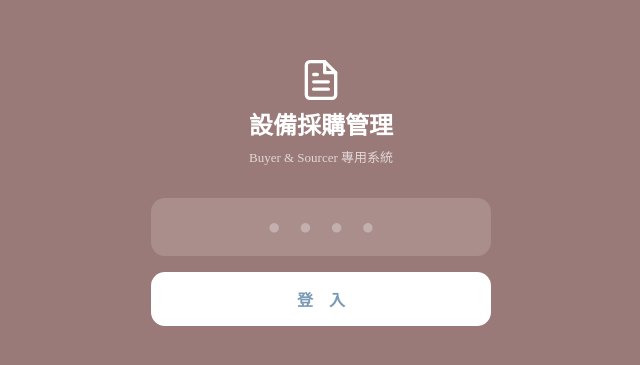
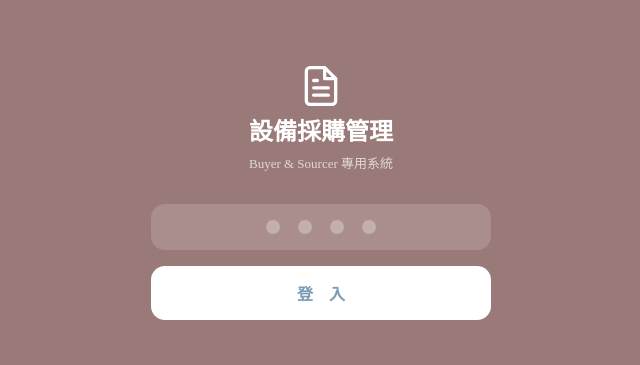
Before and after one commit to yukiishan/procurement, a plain HTML site: page mobile.html in a window 1280 px wide. Shown: the part 195-560 px from the top of the page, without its empty margins (319-959 px from the left). Drawn offline with Linux system fonts and the light colour scheme.

Commit message:
Add files via upload

```diff
--- a/mobile.html
+++ b/mobile.html
@@ -143,8 +143,8 @@ body{margin:0;padding:0;background:#9A7A78;overflow:hidden}
   cursor:text;margin-bottom:16px;
   box-sizing:border-box
 }
-.pw-dot{font-size:22px;color:rgba(255,255,255,.3);transition:color .15s}
-.pw-dot.filled{color:#fff}
+.pw-dot{display:inline-block;width:14px;height:14px;border-radius:50%;background:rgba(255,255,255,.3);transition:background-color .15s}
+.pw-dot.filled{background:#fff}
 
 /* ── HEADER ── */
 .app-header{background:var(--accent, #9A7A78);color:#fff;padding:14px 16px 14px;display:flex;align-items:center;gap:10px;flex-shrink:0}
@@ -498,10 +498,10 @@ body{margin:0;padding:0;background:#9A7A78;overflow:hidden}
     onkeydown="if(event.key==='Enter')doLogin()" oninput="_updatePwDots()">
   <!-- 視覺裝飾：固定顯示 4 個圓點 -->
   <div id="pwDotsBox" onclick="document.getElementById('pwInput').focus()">
-    <span class="pw-dot" id="pwDot0">●</span>
-    <span class="pw-dot" id="pwDot1">●</span>
-    <span class="pw-dot" id="pwDot2">●</span>
-    <span class="pw-dot" id="pwDot3">●</span>
+    <span class="pw-dot" id="pwDot0"></span>
+    <span class="pw-dot" id="pwDot1"></span>
+    <span class="pw-dot" id="pwDot2"></span>
+    <span class="pw-dot" id="pwDot3"></span>
   </div>
   <button class="login-btn" onclick="doLogin()">登　入</button>
   <div class="login-err" id="loginErr"></div>
```
Also changed, not shown: desktop.html (+6 -6 lines).
